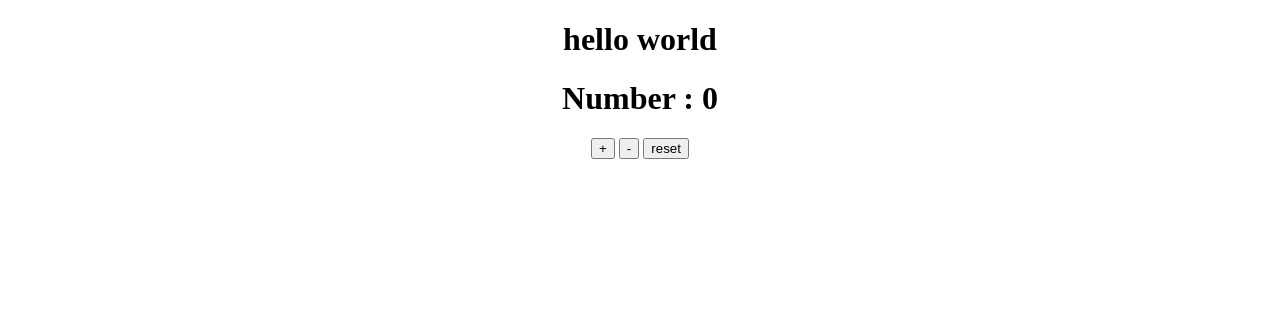
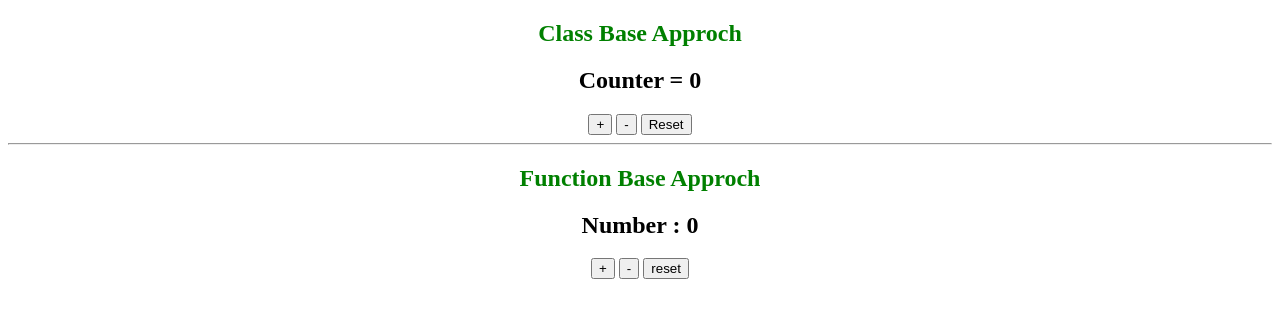
Before and after one commit to ChillBroh/Student-Management-System, a React (Create React App) app in the folder frontend/: page / in a window 1280 px wide. Shown: the top 318 px of the page. Built offline with nearby package versions, Linux system fonts and the light colour scheme.

Commit message:
link css

```diff
--- a/frontend/src/App.css
+++ b/frontend/src/App.css
@@ -27,6 +27,9 @@
 .App-link {
   color: #61dafb;
 }
+.countClass {
+  color: green;
+}
 
 @keyframes App-logo-spin {
   from {
--- a/frontend/src/App.js
+++ b/frontend/src/App.js
@@ -5,7 +5,8 @@ import CounterFunction from "./Components/2.CounterFunction";
 function App() {
   return (
     <div className="App">
-      <h1>hello world</h1>
+      <CounterClass />
+      <hr />
       <CounterFunction />
     </div>
   );
--- a/frontend/src/Components/1.CounterClass.js
+++ b/frontend/src/Components/1.CounterClass.js
@@ -1,5 +1,5 @@
 import React from "react";
-
+import "../App.css";
 class CounterClass extends React.Component {
   constructor() {
     super();
@@ -32,7 +32,8 @@ class CounterClass extends React.Component {
   render() {
     return (
       <div>
-        <h1>Counter = {this.state.number}</h1>
+        <h2 className="countClass">Class Base Approch</h2>
+        <h2>Counter = {this.state.number}</h2>
         <button onClick={this.increament}>+</button>{" "}
         <button onClick={this.decrement}>-</button>{" "}
         <button onClick={this.reset}>Reset</button>
--- a/frontend/src/Components/2.CounterFunction.js
+++ b/frontend/src/Components/2.CounterFunction.js
@@ -1,4 +1,5 @@
 import { useState } from "react";
+import "../App.css";
 
 function CounterFunction() {
   const [number, setNumber] = useState(0);
@@ -15,7 +16,8 @@ function CounterFunction() {
 
   return (
     <div>
-      <h1>Number : {number}</h1>
+      <h2 className="countClass">Function Base Approch</h2>
+      <h2>Number : {number}</h2>
       <button onClick={increament}>+</button>{" "}
       <button onClick={decrement}>-</button>{" "}
       <button onClick={reset}>reset</button>
```
